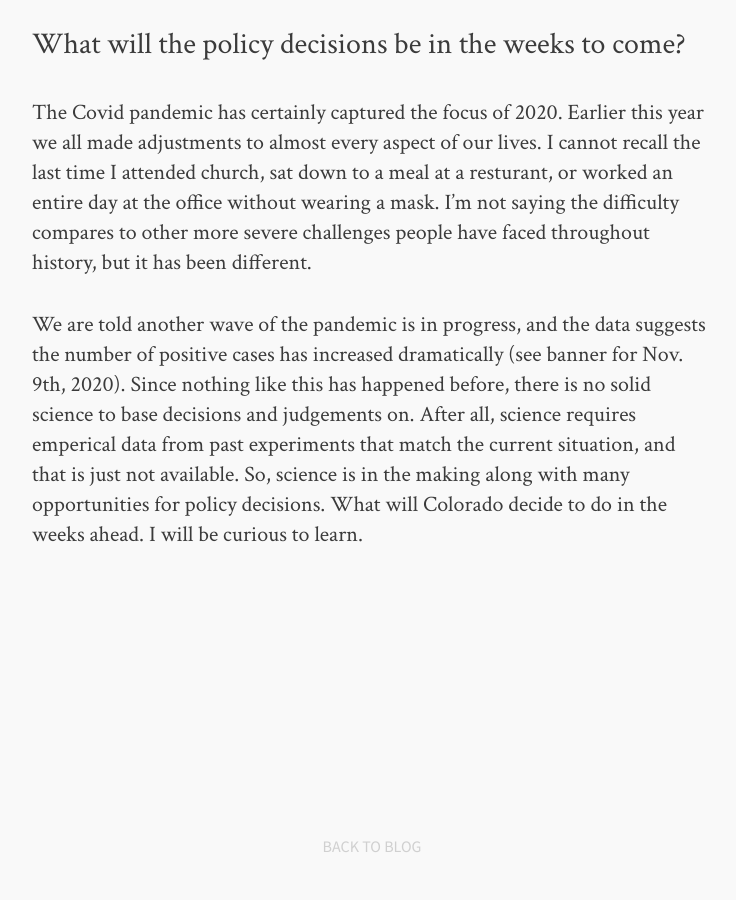
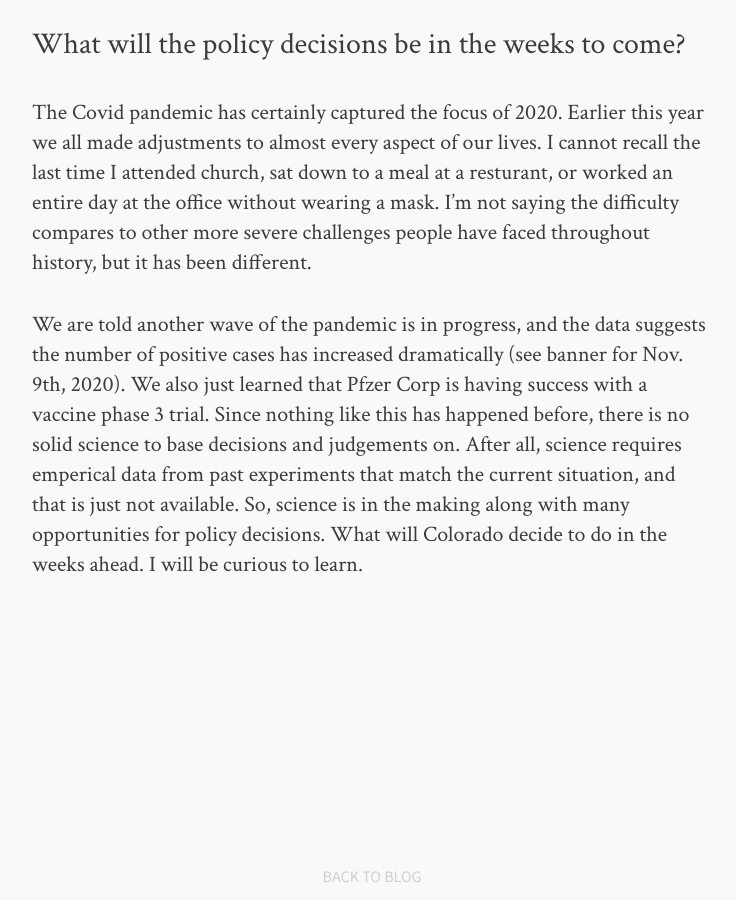
Before and after one commit to ohmdsp/ohmdsp.github.io, a Jekyll site: the page built from _posts/blog/2020-11-09-Colorado-Covid.md, in a window 1280 px wide and 900 px high, scrolled down 670 px. Shown: the whole window, without its empty margins (268-1004 px from the left). Built offline with Jekyll 4.4.1, drawn with Linux system fonts in a browser that asks for light colours; nearby versions of some CDN libraries; a script that is not in the unit is left out; comment, search, counter and statistics services are not loaded; before the commit the page ends 1540 px from its top, so only the background shows below that.

Commit message:
correction

```diff
--- a/_posts/blog/2020-11-09-Colorado-Covid.md
+++ b/_posts/blog/2020-11-09-Colorado-Covid.md
@@ -12,7 +12,7 @@ published: true
 
 The Covid pandemic has certainly captured the focus of 2020. Earlier this year we all made adjustments to almost every aspect of our lives. I cannot recall the last time I attended church, sat down to a meal at a resturant, or worked an entire day at the office without wearing a mask. I'm not saying the difficulty compares to other more severe challenges people have faced throughout history, but it has been different. <br>
 
-We are told another wave of the pandemic is in progress, and the data suggests the number of positive cases has increased dramatically (see banner for Nov. 9th, 2020). Since nothing like this has happened before, there is no solid science to base decisions and judgements on. After all, science requires emperical data from past experiments that match the current situation, and that is just not available. So, science is in the making along with many opportunities for policy decisions. What will Colorado decide to do in the weeks ahead. I will be curious to learn.
+We are told another wave of the pandemic is in progress, and the data suggests the number of positive cases has increased dramatically (see banner for Nov. 9th, 2020). We also just learned that Pfzer Corp is having success with a vaccine phase 3 trial. Since nothing like this has happened before, there is no solid science to base decisions and judgements on. After all, science requires emperical data from past experiments that match the current situation, and that is just not available. So, science is in the making along with many opportunities for policy decisions. What will Colorado decide to do in the weeks ahead. I will be curious to learn.
 
 
 
```
